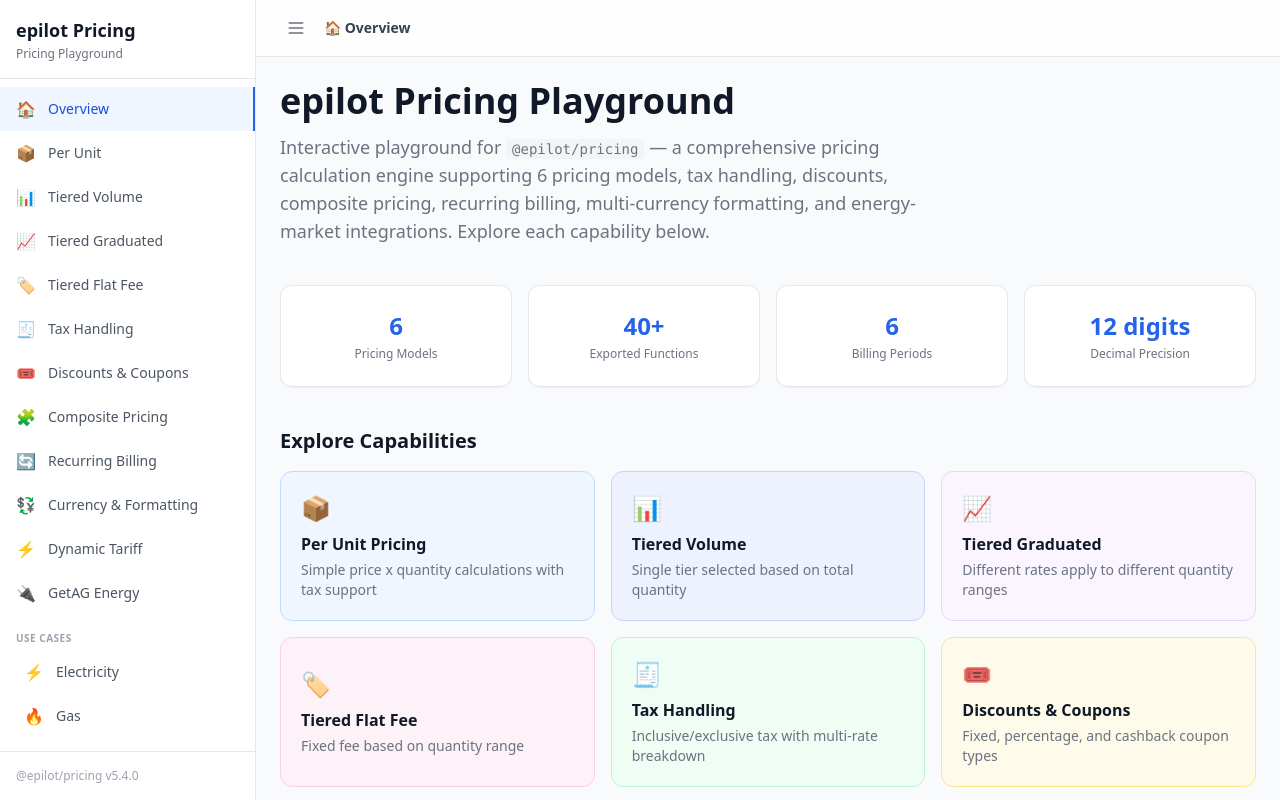
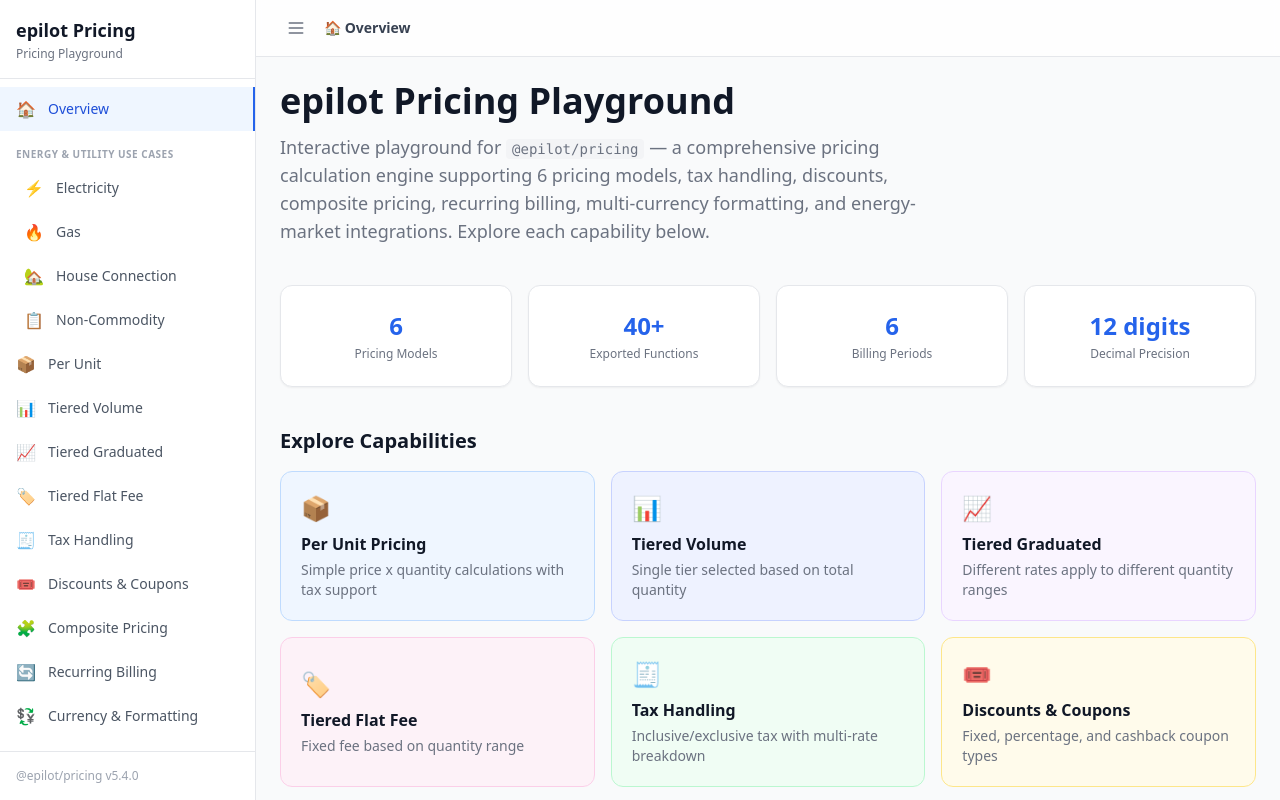
Before and after one commit to epilot-dev/pricing, a React (Vite) app in the folder demo/: page / in a window 1280 px wide. Built offline with nearby package versions, Linux system fonts and the light colour scheme.

Commit message:
Move Energy & Utility Use Cases to top of sidebar
Renamed the "Use Cases" group to "Energy & Utility Use Cases" and
repositioned it right after Overview for better visibility.

```diff
--- a/demo/src/App.tsx
+++ b/demo/src/App.tsx
@@ -36,6 +36,15 @@
 
 const sections: Section[] = [
   { id: 'overview', label: 'Overview', icon: '\uD83C\uDFE0', component: OverviewDemo },
+  {
+    group: 'Energy & Utility Use Cases',
+    items: [
+      { id: 'electricity', label: 'Electricity', icon: '\u26A1', component: ElectricityDemo },
+      { id: 'gas', label: 'Gas', icon: '\uD83D\uDD25', component: GasDemo },
+      { id: 'house-connection', label: 'House Connection', icon: '\uD83C\uDFE1', component: HouseConnectionDemo },
+      { id: 'non-commodity', label: 'Non-Commodity', icon: '\uD83D\uDCCB', component: NonCommodityDemo },
+    ],
+  },
   { id: 'per-unit', label: 'Per Unit', icon: '\uD83D\uDCE6', component: PerUnitDemo },
   { id: 'tiered-volume', label: 'Tiered Volume', icon: '\uD83D\uDCCA', component: TieredVolumeDemo },
   { id: 'tiered-graduated', label: 'Tiered Graduated', icon: '\uD83D\uDCC8', component: TieredGraduatedDemo },
@@ -47,15 +56,6 @@
   { id: 'currency', label: 'Currency & Formatting', icon: '\uD83D\uDCB1', component: CurrencyDemo },
   { id: 'dynamic-tariff', label: 'Dynamic Tariff', icon: '\u26A1', component: DynamicTariffDemo },
   { id: 'getag', label: 'GetAG Energy', icon: '\uD83D\uDD0C', component: GetAGDemo },
-  {
-    group: 'Use Cases',
-    items: [
-      { id: 'electricity', label: 'Electricity', icon: '\u26A1', component: ElectricityDemo },
-      { id: 'gas', label: 'Gas', icon: '\uD83D\uDD25', component: GasDemo },
-      { id: 'house-connection', label: 'House Connection', icon: '\uD83C\uDFE1', component: HouseConnectionDemo },
-      { id: 'non-commodity', label: 'Non-Commodity', icon: '\uD83D\uDCCB', component: NonCommodityDemo },
-    ],
-  },
 ];
 
 function getAllSections(): SectionItem[] {
```
